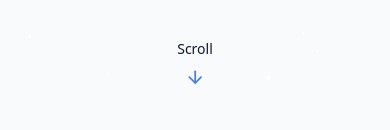
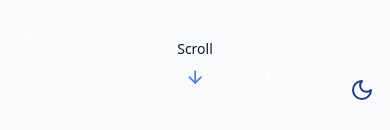
Before and after one commit to Maulana-potter/NazarMaull, a React (Vite) app: page /about in a window 390 px wide. Shown: the part 714-844 px from the top of the page. Built offline with nearby package versions, Linux system fonts and the light colour scheme.

Commit message:
fiks thema togle

```diff
--- a/src/components/Faq.jsx
+++ b/src/components/Faq.jsx
@@ -50,7 +50,7 @@ const Faq = () => {
   };
 
   return (
-    <div className="min-h-screen py-16 px-4 ">
+    <div className="container relative min-h-screen flex items-center justify-center px-4 ">
       <div className="max-w-3xl mx-auto">
         {/* Header */}
         <div className="text-center mb-16">
--- a/src/components/ThemeToggle.jsx
+++ b/src/components/ThemeToggle.jsx
@@ -1,38 +1,45 @@
 import { Moon, Sun } from "lucide-react";
 import { useState, useEffect } from "react";
-import { cn } from "../lib/utils";
+import { cn } from "../lib/utils"; // Pastikan kamu punya fungsi cn ini atau bisa pakai className biasa
 
 const ThemeToggle = () => {
   const [isDarkMode, setIsDarkMode] = useState(false);
 
   useEffect(() => {
-    const theme = localStorage.getItem("theme");
-    if (theme) {
-      setIsDarkMode(theme === "dark");
-      document.documentElement.classList.toggle("dark", theme === "dark");
-    }
+    const savedTheme = localStorage.getItem("theme");
+    const prefersDark = window.matchMedia(
+      "(prefers-color-scheme: dark)"
+    ).matches;
+    const isDark = savedTheme === "dark" || (!savedTheme && prefersDark);
+
+    setIsDarkMode(isDark);
+    document.documentElement.classList.toggle("dark", isDark);
   }, []);
 
   const toggleTheme = () => {
-    if (isDarkMode) {
-      document.documentElement.classList.remove("dark");
-      localStorage.setItem("theme", "light");
-      setIsDarkMode(false);
-    } else {
-      document.documentElement.classList.add("dark");
-      localStorage.setItem("theme", "dark");
-      setIsDarkMode(true);
-    }
+    const newTheme = isDarkMode ? "light" : "dark";
+    setIsDarkMode(!isDarkMode);
+    localStorage.setItem("theme", newTheme);
+    document.documentElement.classList.toggle("dark", newTheme === "dark");
   };
 
   return (
-    <div>
     <button
       onClick={toggleTheme}
       className={cn(
-          "fixed max-sm:hidden top-5 right-5 z-50 p-2 rounded-full",
+        // Posisi untuk mobile: kanan bawah
+        "fixed bottom-5 right-5",
+
+        // Posisi untuk desktop/laptop: kanan atas
+        "sm:top-5 sm:bottom-auto right-2",
+
+        // Tampilan umum
+        "z-50 p-2  transition-all duration-300",
+
+        // Untuk aksesibilitas & interaksi
         "focus:outline-none"
       )}
+      aria-label="Toggle Theme"
     >
       {isDarkMode ? (
         <Sun className="w-6 h-6 text-yellow-300" />
@@ -40,7 +47,6 @@ const ThemeToggle = () => {
         <Moon className="w-6 h-6 text-blue-900" />
       )}
     </button>
-    </div>
   );
 };
 
```
Lines whose indentation alone changed are shown as unchanged.
